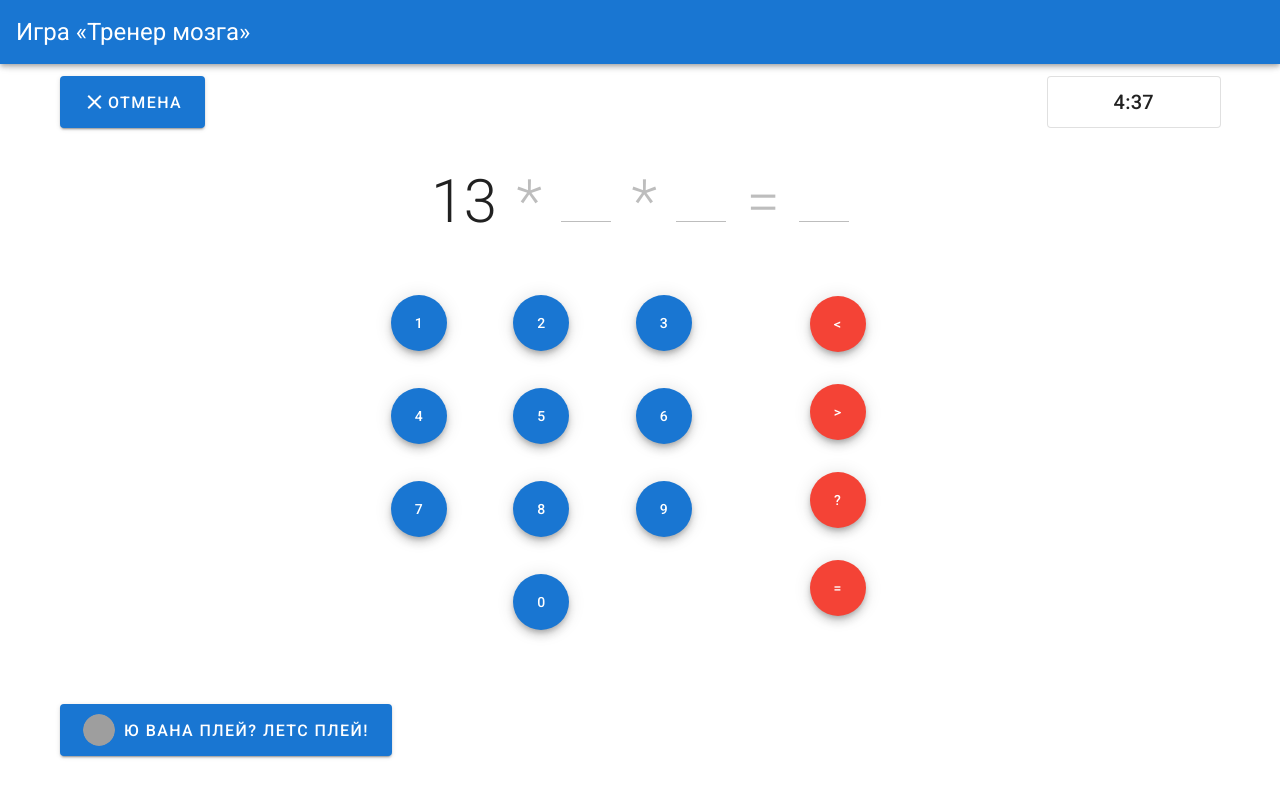
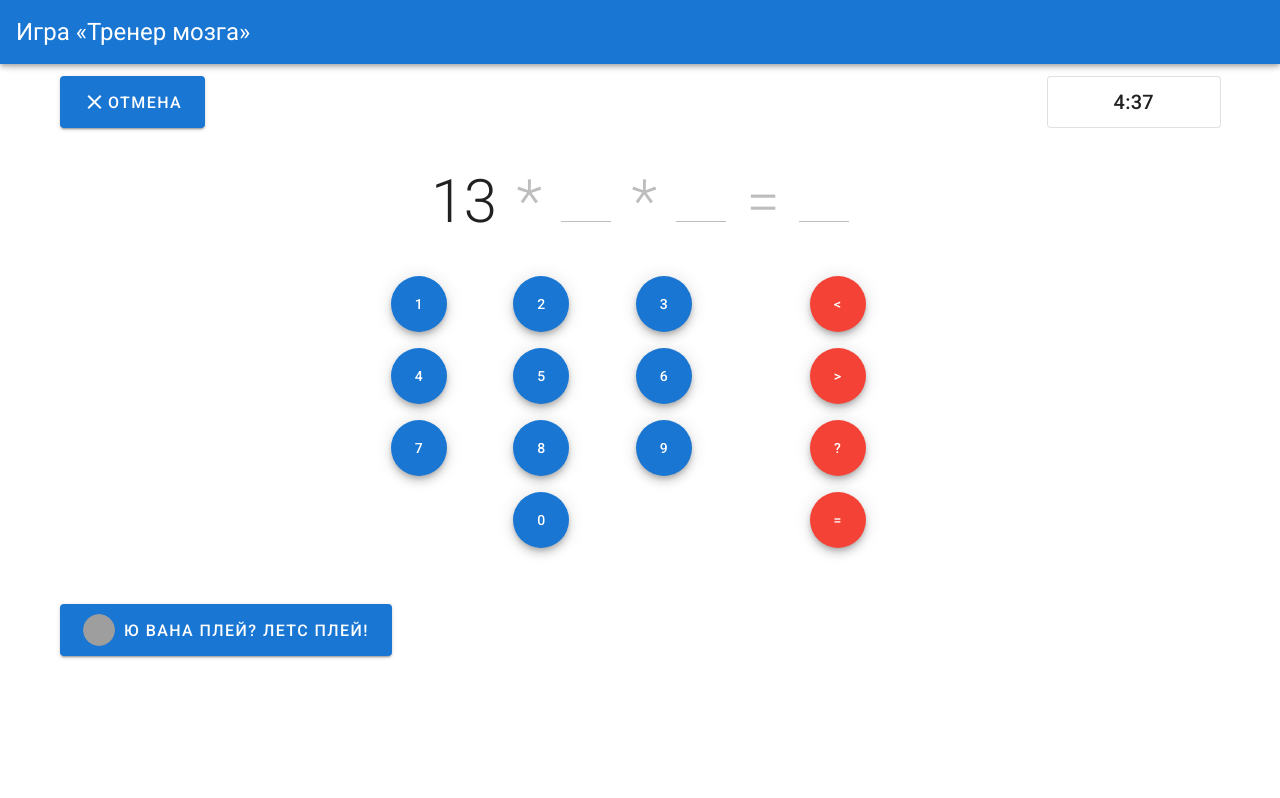
Before and after one commit to vivikkk/frolov-ivan-otus, a Vue app in the folder arithmetic-trainer/: page / in a window 1280 px wide. Both pictures are taken after a click on the button "Ю ВАНА ПЛЕЙ? ЛЕТС ПЛЕЙ!". Built offline with nearby package versions, Linux system fonts and the light colour scheme; grey boxes are pictures that could not be loaded.

Commit message:
small fixes

```diff
--- a/arithmetic-trainer/src/components/Computations.vue
+++ b/arithmetic-trainer/src/components/Computations.vue
@@ -1,15 +1,18 @@
 <template>
-  <div class="mt-5 d-flex flex-column mt-4">
-    <v-btn
-      class="mx-auto mb-8"
-      color="red"
+  <div class="d-flex flex-column justify-space-between">
+    <div
       v-for="(item, index) in computations"
       :key="index"
-      fab
-      dark
     >
-      <span>{{ item.symbol }}</span>
-    </v-btn>
+      <v-btn
+        class="mx-auto"
+        color="red"
+        fab
+        dark
+      >
+        <span>{{ item.symbol }}</span>
+      </v-btn>
+    </div>
   </div>
 </template>
 
--- a/arithmetic-trainer/src/components/Digits.vue
+++ b/arithmetic-trainer/src/components/Digits.vue
@@ -1,8 +1,8 @@
 <template>
   <v-col cols="4" class="d-flex flex-wrap justify-center">
     <div
-      class="digit d-inline-flex align-center mb-4 mt-4"
-      :class="{'order-10': n === 1}"
+      class="digit d-inline-flex align-center"
+      :class="{'order-10': n === 1, 'mb-4': n !== 1}"
       v-for="n in 10"
       :key="n"
     >
--- a/arithmetic-trainer/src/views/Game.vue
+++ b/arithmetic-trainer/src/views/Game.vue
@@ -20,7 +20,6 @@
 
     <v-row class="mt-8 justify-center">
       <Digits/>
-
       <v-col cols="2" class="d-flex flex-wrap justify-center">
         <Computations/>
       </v-col>
```
